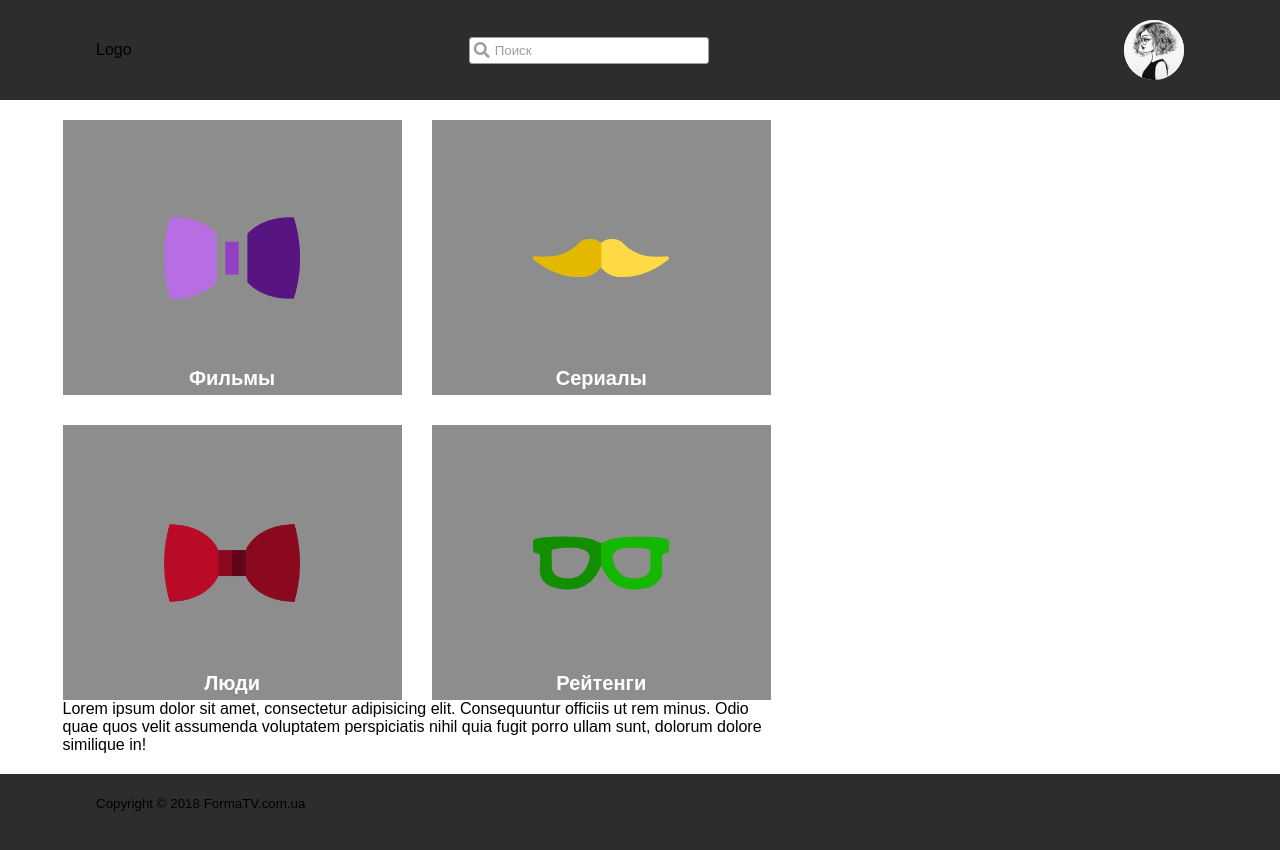
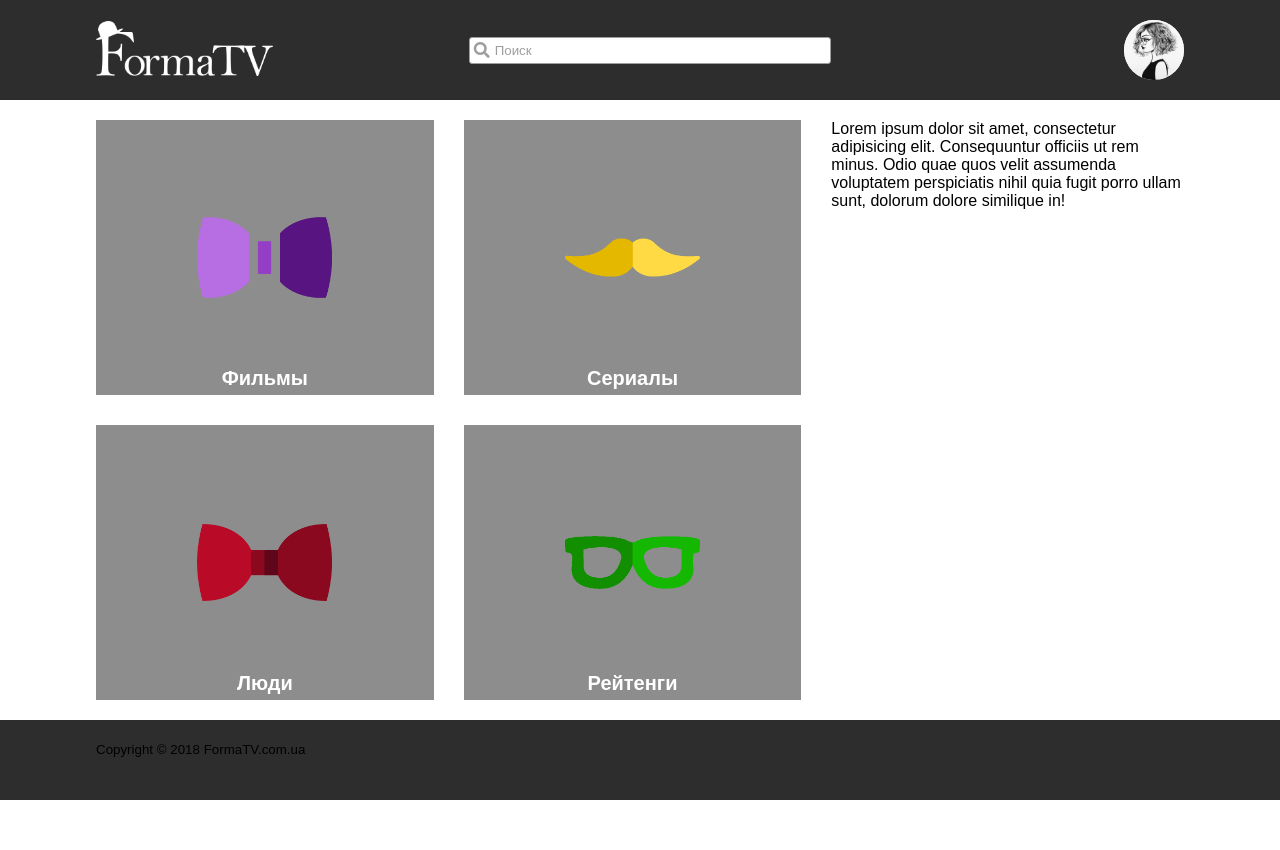
Before and after one commit to AnnDonchenko/FormaTV---FrontEnd, a plain HTML site: page index.html in a window 1280 px wide. After the commit the page ends 800 px from the top, so only its background shows below. Drawn offline with nearby package versions, Linux system fonts and the light colour scheme; files whose address does not match are found by name.

Commit message:
add logo

```diff
--- a/index.html
+++ b/index.html
@@ -11,22 +11,28 @@
 <body>
 	<header>
 		<div class="row">
-			<div class="logo">Logo</div>
-			<div class="serch">
+			<div class="logo">
+				<a href="#"><img src="img/logo.png" alt="Логотип FormaTV"></a>
+			</div>
+			<!--блок поиска-->
+			<div class="search">
 				<form>
 					<div class="inputDiv">
-						<input type="text" name="serch-input" placeholder="Поиск">
+						<input type="text" name="search-input" placeholder="Поиск">
 						<i class="fas fa-search"></i>
 					</div>
 				</form>
 			</div>
+			<!--блок входа пользователя-->
 			<div class="relPos">
 				<div class="userIcon">
-<!-- 					<div class="avtorization-hide icon">
+					<!--не залогинено-->
+ 					<div class="avtorization-hide icon">
 						<a class="log-in-button" href="#">Вход</a>
 						<a class="log-up-button" href="#">Регистрация</a>
 					</div>
-					<i class="fas fa-user"></i> -->
+					<i class="fas fa-user"></i>
+					<!--залогинено-->
 					<div class="avtorization-hide avatar">
 						<a class="log-in-button" href="#">Выход</a>
 					</div>
@@ -35,8 +41,8 @@
 			</div>
 		</div>
 	</header>
-	<div class="main-block">
-		<div class="row">
+	<div class="row">
+		<div class="main-block">
 			<div class="nav">
 				<div class="nav-block">
 					<h2 class="title-text">Фильмы</h2>
@@ -61,6 +67,7 @@
 			<small>Copyright © <time datetime="2018">2018</time> FormaTV.com.ua</small>
 		</div>
 	</footer>
+	<!--форма входа-->
 	<div class="modal in">
 		<div class="log-in">
 			<i class="exit fas fa-times exit-icon"></i>
@@ -82,6 +89,7 @@
 			</form>
 		</div>
 	</div>
+	<!--форма регистрации-->
 	<div class="modal up">
 		<div class="log-up">
 			<i class="exit fas fa-times exit-icon"></i>
--- a/style/style.less
+++ b/style/style.less
@@ -25,11 +25,9 @@ a{
 }
 .inputDiv{
 	position: relative;
-	input[type=text], input[type=password], input[type=date]{
+	input{
 		box-sizing: border-box;
-		padding: 5px 5px 5px 25px;
 		margin: 10px;
-		width: 240px;
 		border: 1px solid @input-color;
 		border-radius: 3px;
 		color: @input-color;
@@ -49,6 +47,12 @@ a{
 				border: 1px solid @active-color;
 		}
 	}
+	input[type=text], input[type=password]{
+		padding: 5px 5px 5px 25px;
+	}
+	input[type=date]{
+		padding: 3px 5px 3px 25px;
+	}
 	i{
 		position: absolute;
 		color: @input-color;
@@ -56,6 +60,12 @@ a{
 		top: 15px;
 	}
 }/*поле ввода текста с иконкой */
+.search input{
+	width: 100%;
+}
+.modal input{
+	width: 240px;
+}
 .inputDivLabel i{
 	top: 7px;
 }
@@ -164,6 +174,9 @@ header{
 			}
 		}
 	}
+}
+.logo img{
+	height: 55px;
 }
 .main-block{
 	display: grid;
```
Also changed, not shown: style/style.css.
